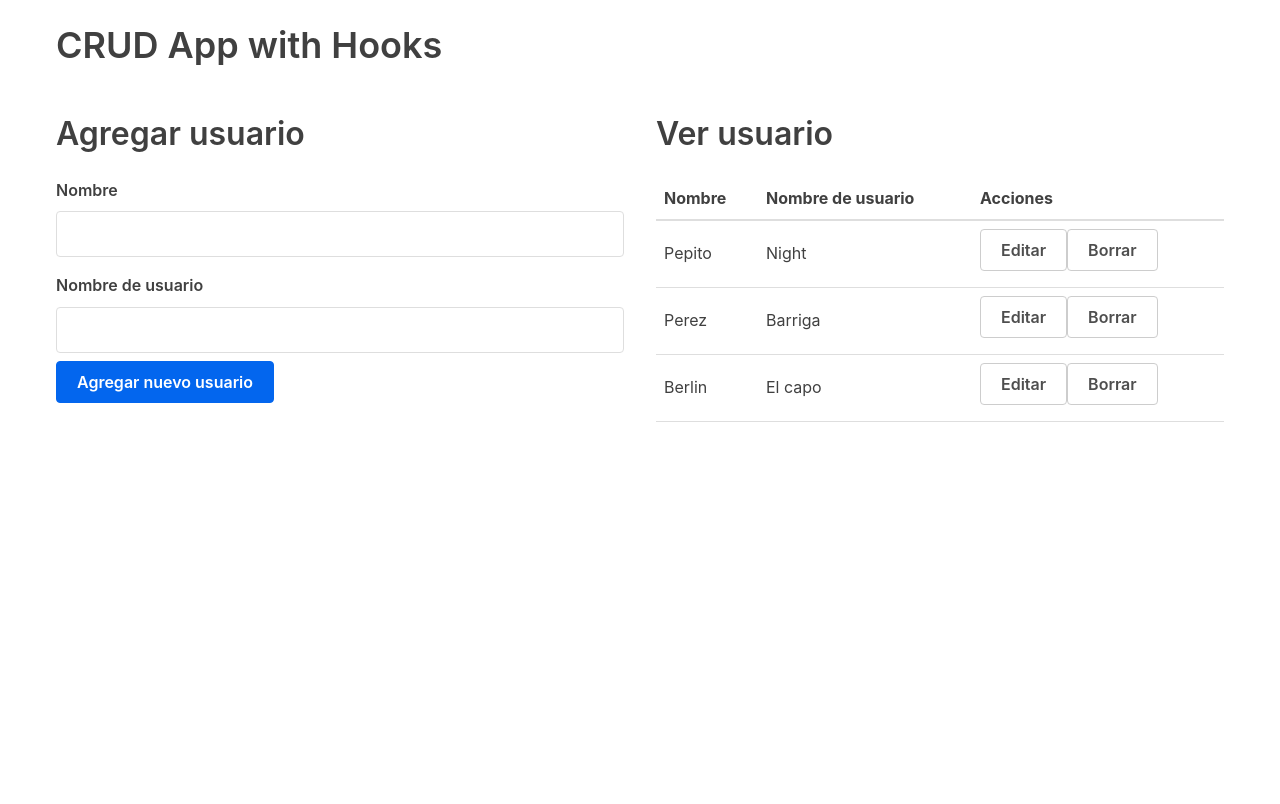
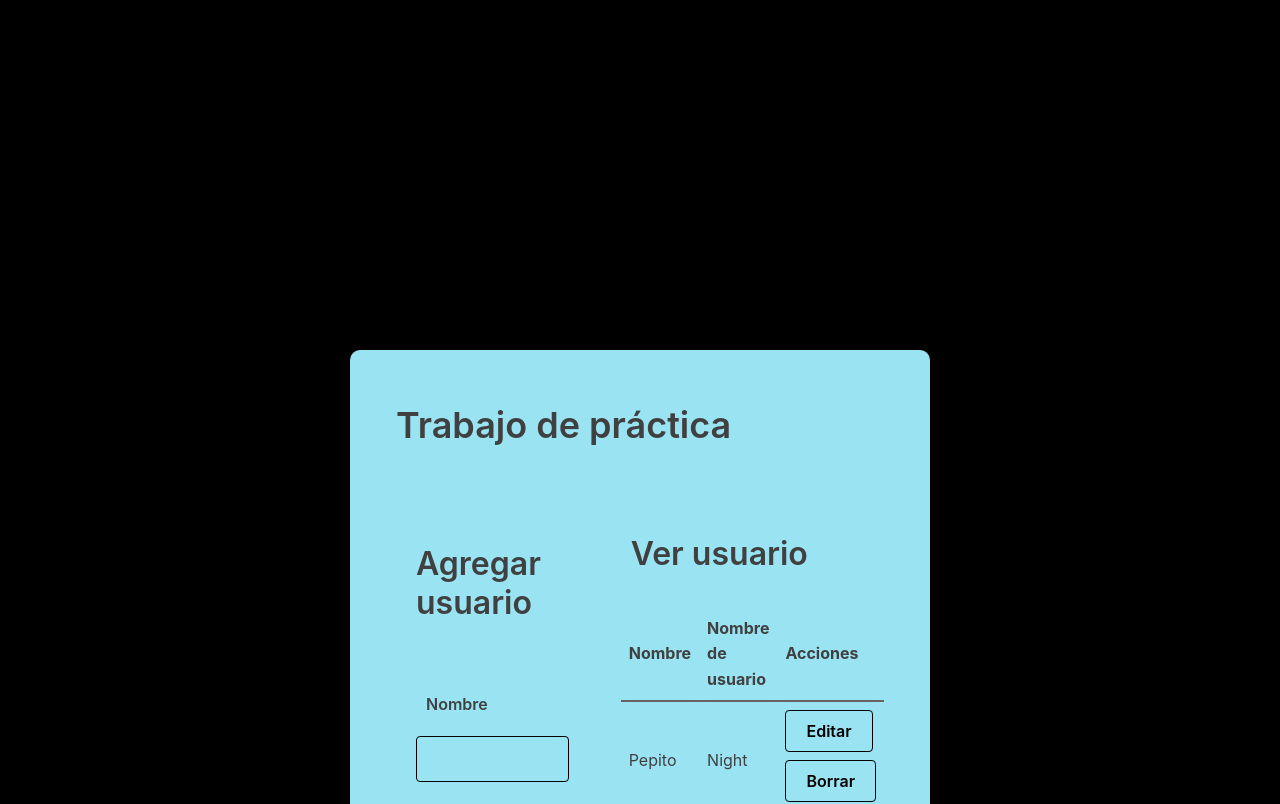
Before and after one commit to Daniuh/a, a React (Create React App) app: page / in a window 1280 px wide. Shown: the top 804 px of the page. Built offline with nearby package versions, Linux system fonts and the light colour scheme.

Commit message:
Se finaliza de aplicar el diseño de la página y se crea una función de confirmaciones

```diff
--- a/public/index.html
+++ b/public/index.html
@@ -24,7 +24,7 @@
       work correctly both with client-side routing and a non-root public URL.
       Learn how to configure a non-root public URL by running `npm run build`.
     -->
-    <title>React App</title>
+    <title>Trabajo Daniel</title>
   </head>
   <body>
     <noscript>You need to enable JavaScript to run this app.</noscript>
--- a/src/App.js
+++ b/src/App.js
@@ -22,7 +22,12 @@ const App = () => {
 
   //Eliminar usuarios
   const deleteUser = (id) => {
-    setUsers(users.filter((user) => user.id !== id));
+    if(window.confirm("¿Seguro de borrar a este usuario?")){
+      setUsers(users.filter((user) => user.id !== id));
+      alert("Borrado con éxito");
+    }else{
+      alert("Casi crack :|");
+    }
   };
 
   //Editar usuario
@@ -45,11 +50,9 @@ const App = () => {
     setUsers(users.map(user => (user.id === id ? updateUser: user)))
   }
 
-
-
   return (
     <div className="container">
-      <h1>CRUD App with Hooks</h1>
+      <h1>Trabajo de práctica</h1>
       <div className="flex-row">
         <div className="flex-large">
           {
--- a/src/components/AddUserForm.jsx
+++ b/src/components/AddUserForm.jsx
@@ -2,26 +2,30 @@ import React from "react";
 import { useForm } from "react-hook-form";
 
 const AddUserForm = (props) => {
-  const {register, handleSubmit, formState: { errors }} = useForm();
+  const { register, handleSubmit, formState: { errors } } = useForm();
 
   const onSubmit = (data, e) => {
-    props.addUser(data);
-
-    //Limpiar campos
-    e.target.reset();
+    if (window.confirm("¿Quieres agregar a este usuario?")) {
+      props.addUser(data);
+      //Limpiar campos
+      e.target.reset();
+      alert("Agregado correctamente");
+    } else {
+      alert("En otra ocasión lo agregaras...");
+    }
   };
 
   return (
-    <form onSubmit = {handleSubmit(onSubmit)}>
+    <form onSubmit={handleSubmit(onSubmit)}>
       <label>Nombre</label>
-      <input type="text" name = "name"
-        {...register("name", {required: { value: true}})}/>
+      <input type="text" name="name"
+        {...register("name", { required: { value: true } })} />
       <div>
         {errors.name && <div>Este campo es requerido</div>}
       </div>
       <label>Nombre de usuario</label>
-      <input type = "text" name = "username"
-          {...register("username", {required: { value: true}})}/>
+      <input type="text" name="username"
+        {...register("username", { required: { value: true } })} />
       {errors.username && <div>Este campo es requerido</div>}
       <button>Agregar nuevo usuario</button>
     </form>
--- a/src/components/EditUserForm.jsx
+++ b/src/components/EditUserForm.jsx
@@ -2,7 +2,7 @@ import React from "react";
 import { useForm } from "react-hook-form";
 
 const EditUserForm = (props) => {
-  const {register, handleSubmit, setValue, formState: { errors },
+  const { register, handleSubmit, setValue, formState: { errors },
   } = useForm({
     defaultValues: props.currentUser
   });
@@ -10,25 +10,29 @@ const EditUserForm = (props) => {
   setValue('name', props.currentUser.name)
   setValue('username', props.currentUser.username)
 
-
   const onSubmit = (data, e) => {
+    if (window.confirm("¿Desea editar a este ususario?")) {
       data.id = props.currentUser.id
       props.updateUser(props.currentUser.id, data);
       //Limpiar campos
       e.target.reset();
+      alert("Editado con éxito");
+    }else{
+      alert("Después lo editas crack :)");
+    }
   };
 
   return (
-    <form onSubmit = {handleSubmit(onSubmit)}>
+    <form onSubmit={handleSubmit(onSubmit)}>
       <label>Nombre</label>
-      <input type="text" name = "name"
-        {...register("name", {required: { value: true}})}/>
+      <input type="text" name="name"
+        {...register("name", { required: { value: true } })} />
       <div>
         {errors.name && <div>Este campo es requerido</div>}
       </div>
       <label>Nombre de usuario</label>
-      <input type = "text" name = "username"
-          {...register("username", {required: { value: true}})}/>
+      <input type="text" name="username"
+        {...register("username", { required: { value: true } })} />
       {errors.username && <div>Este campo es requerido</div>}
       <button>Editar usuario</button>
     </form>
--- a/src/index.css
+++ b/src/index.css
@@ -354,12 +354,20 @@ template {
 
 html {
   box-sizing: border-box;
+  background-color: #000000;
+  padding: 350px;
 }
 
 *,
 *::before,
 *::after {
   box-sizing: inherit;
+  background-color: #99e3f2;
+  border-radius: 10px;
+  padding-top: 10px;
+  padding-right: 10px;
+  padding-left: 10px;
+  padding: 10px;
 }
 
 figure {
@@ -378,7 +386,7 @@ html {
 
 body {
   color: #404040;
-  background: white;
+  background: #99e3f2;
   font-size: 1rem;
 }
 
@@ -781,9 +789,9 @@ dd {
 .button, a.button, button, [type=submit], [type=reset], [type=button] {
   -webkit-appearance: none;
   display: inline-block;
-  border: 1px solid #0366ee;
+  border: 1px solid #4b5869;
   border-radius: 4px;
-  background: #0366ee;
+  background: #4c525b;
   color: #ffffff;
   font-weight: 600;
   font-family: -apple-system, BlinkMacSystemFont, Helvetica Neue, Helvetica, Arial, sans-serif;
@@ -821,7 +829,7 @@ dd {
 a.accent-button {
   color: #ffffff;
   border: 1px solid #29de7d;
-  background: #29de7d;
+  background: #000000;
 }
 
 .accent-button:hover, .accent-button:focus, .accent-button:active,
@@ -836,16 +844,16 @@ a.accent-button:active {
 .muted-button,
 a.muted-button {
   background: transparent;
-  border: 1px solid #cdcdcd;
-  color: #4e4e4e;
+  border: 1px solid #000000;
+  color: #000000;
 }
 
 .muted-button:hover, .muted-button:focus, .muted-button:active,
 a.muted-button:hover,
 a.muted-button:focus,
 a.muted-button:active {
-  color: #4e4e4e;
-  border: 1px solid #818181;
+  color: #000000;
+  border: 1px solid #000000;
   background: transparent;
 }
 
@@ -870,7 +878,7 @@ a.full-button {
  */
 [type=color], [type=date], [type=datetime], [type=datetime-local], [type=email], [type=month], [type=number], [type=password], [type=search], [type=tel], [type=text], [type=url], [type=week], [type=time], select, textarea {
   display: block;
-  border: 1px solid #dedede;
+  border: 1px solid #000000;
   border-radius: 4px;
   padding: 0.75rem;
   outline: none;
@@ -883,7 +891,7 @@ a.full-button {
 }
 
 [type=color]:hover, [type=date]:hover, [type=datetime]:hover, [type=datetime-local]:hover, [type=email]:hover, [type=month]:hover, [type=number]:hover, [type=password]:hover, [type=search]:hover, [type=tel]:hover, [type=text]:hover, [type=url]:hover, [type=week]:hover, [type=time]:hover, select:hover, textarea:hover {
-  border: 1px solid #c5c5c5;
+  border: 1px solid #ffffff;
 }
 
 [type=color]:focus, [type=color]:active, [type=date]:focus, [type=date]:active, [type=datetime]:focus, [type=datetime]:active, [type=datetime-local]:focus, [type=datetime-local]:active, [type=email]:focus, [type=email]:active, [type=month]:focus, [type=month]:active, [type=number]:focus, [type=number]:active, [type=password]:focus, [type=password]:active, [type=search]:focus, [type=search]:active, [type=tel]:focus, [type=tel]:active, [type=text]:focus, [type=text]:active, [type=url]:focus, [type=url]:active, [type=week]:focus, [type=week]:active, [type=time]:focus, [type=time]:active, select:focus, select:active, textarea:focus, textarea:active {
@@ -894,6 +902,7 @@ a.full-button {
 textarea {
   overflow: auto;
   height: auto;
+  background-color: #8cbcfe;
 }
 
 fieldset {
@@ -983,15 +992,15 @@ table {
 }
 
 thead th {
-  border-bottom: 2px solid #dedede;
+  border-bottom: 2px solid #696262;
 }
 
 tfoot th {
-  border-top: 2px solid #dedede;
+  border-top: 2px solid #696262;
 }
 
 td {
-  border-bottom: 1px solid #dedede;
+  border-bottom: 1px solid #a9a9a9;
 }
 
 th,
@@ -1007,7 +1016,7 @@ caption {
 }
 
 .striped-table tbody tr:nth-child(odd) {
-  background-color: #f8f8f8;
+  background-color: #696262;
 }
 
 .contain-table {
```
Also changed, not shown: src/hooks/useLocalStorage.jsx (added, +11 -0 lines), 1 other file (tests, documents, lock files or other folders). Lines whose indentation alone changed are shown as unchanged.
